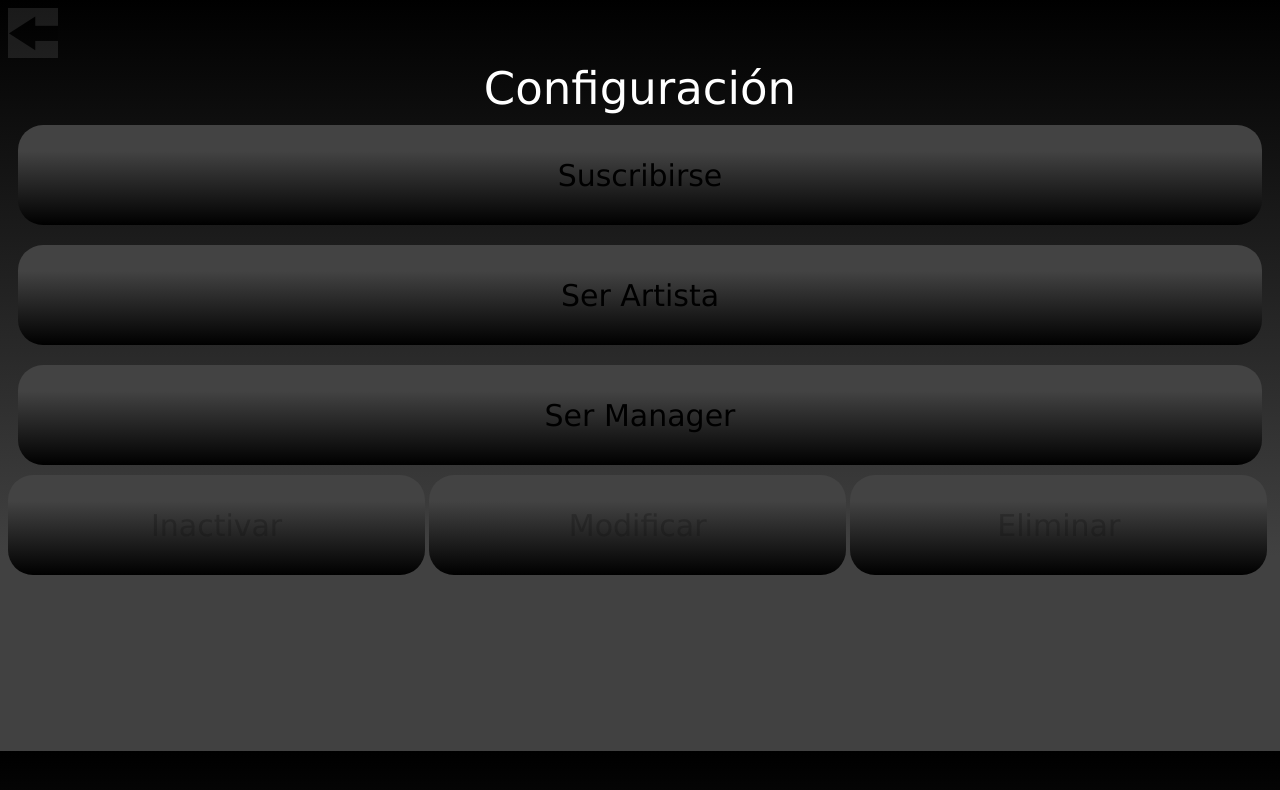
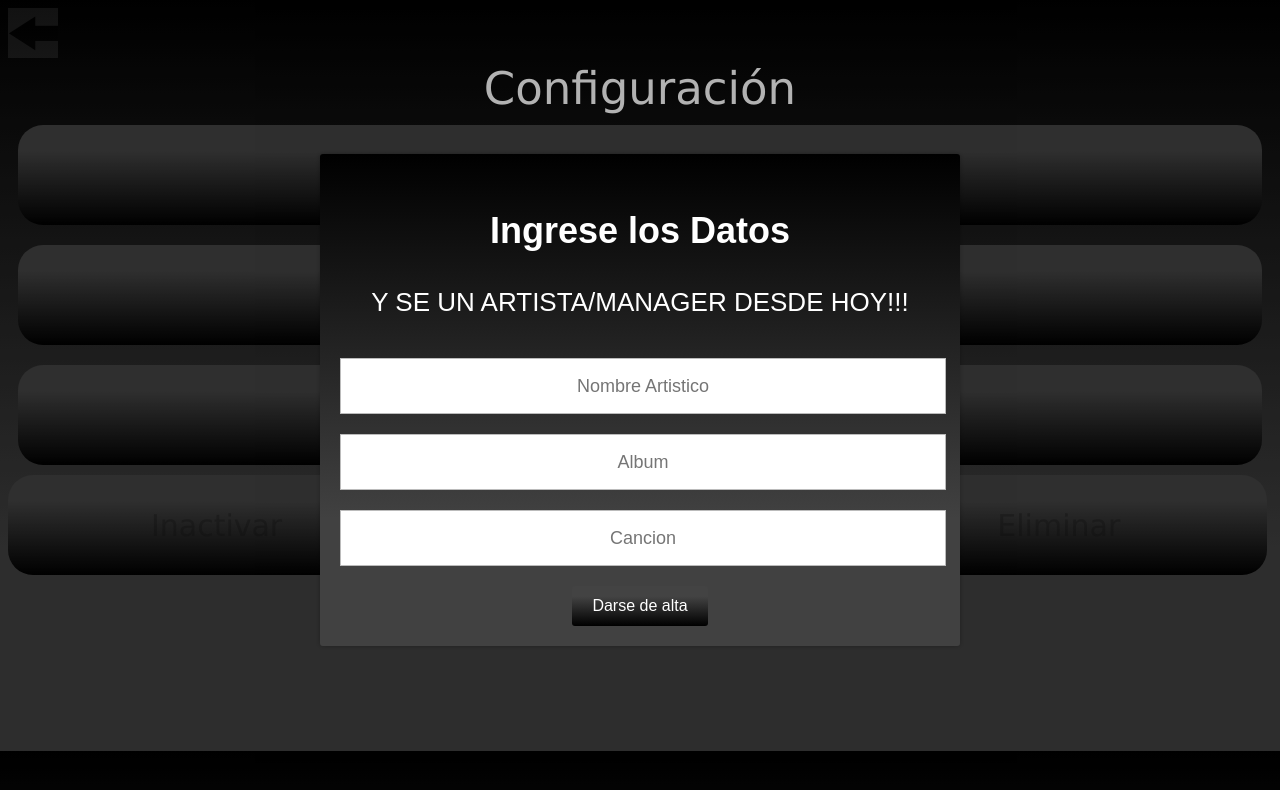
Before and after one commit to Mar19845/ProyectoBasesDeDatos1, a website: page webapp/config.html in a window 1280 px wide. Both pictures are taken after a click on the button "Ser Artista". Drawn offline with Linux system fonts and the light colour scheme.

Commit message:
Actualizacion Config

```diff
--- a/routes/music.js
+++ b/routes/music.js
@@ -2,6 +2,7 @@ var express = require('express');
 var router = express.Router();
 var bcrypt = require('bcrypt');
 var pool = require('../db/db');
+
 //entry point para devolver todas las canciones en la base de datos
 router.get('/getSong', async function (req, res, next) {
     results = await pool.query("select cancion,album,artista,link_ from canciones");
--- /dev/null
+++ b/routes/settings.js
@@ -0,0 +1,6 @@
+var express = require('express');
+var router = express.Router();
+var bcrypt = require('bcrypt');
+var pool = require('../db/db');
+
+import user from "../routes/user";
--- a/webapp/config.css
+++ b/webapp/config.css
@@ -68,3 +68,129 @@ body{
     background-color: #000000;
     background-image: linear-gradient(#000000 0%, #7f8c8d 74%);
 }
+
+.overlay {
+	background: rgba(0,0,0,.3);
+	position: fixed;
+	top: 0;
+	bottom: 0;
+	left: 0;
+	right: 0;
+	align-items: center;
+	justify-content: center;
+	display: flex;
+	visibility: hidden;
+}
+
+.overlay.active {
+	visibility: visible;
+}
+
+.popup {
+	background-image: linear-gradient(#000000 0%, #414141 74%);
+	box-shadow: 0px 0px 5px 0px rgba(0,0,0,0.3);
+	border-radius: 3px;
+	font-family: 'Montserrat', sans-serif;
+	padding: 20px;
+	text-align: center;
+	width: 600px;
+
+	transition: .3s ease all;
+	transform: scale(0.7);
+	opacity: 0;
+}
+
+.popup .btn-cerrar-popup {
+	font-size: 16px;
+	line-height: 16px;
+	display: block;
+	text-align: right;
+	transition: .3s ease all;
+	color: #BBBBBB;
+}
+
+.popup .btn-cerrar-popup:hover {
+	color: #000;
+}
+
+.popup h3 {
+	font-size: 36px;
+	font-weight: 600;
+	margin-bottom: 10px;
+	opacity: 0;
+    color: white;
+}
+
+.popup h4 {
+	font-size: 26px;
+	font-weight: 300;
+	margin-bottom: 40px;
+	opacity: 0;
+    color:white;
+}
+
+.popup form .contenedor-inputs {
+	opacity: 0;
+}
+
+.popup form .contenedor-inputs input {
+	width: 100%;
+	margin-bottom: 20px;
+	height: 52px;
+	font-size: 18px;
+	line-height: 52px;
+	text-align: center;
+	border: 1px solid #BBBBBB;
+}
+
+.popup form .btn-submit {
+	padding: 0 20px;
+	height: 40px;
+	line-height: 40px;
+	border: none;
+	color: #fff;
+    background-image: linear-gradient(0deg, #000000 0%, #434343 74%);
+	border-radius: 3px;
+	font-family: 'Montserrat', sans-serif;
+	font-size: 16px;
+	cursor: pointer;
+	transition: .3s ease all;
+}
+
+.popup form .btn-submit:hover {
+	background: rgba(94,125,227, .9);
+}
+
+.popup.active {	transform: scale(1); opacity: 1; }
+.popup.active h3 { animation: entradaTitulo .8s ease .5s forwards; }
+.popup.active h4 { animation: entradaSubtitulo .8s ease .5s forwards; }
+.popup.active .contenedor-inputs { animation: entradaInputs 1s linear 1s forwards; }
+
+@keyframes entradaTitulo {
+	from {
+		opacity: 0;
+		transform: translateY(-25px);
+	}
+
+	to {
+		transform: translateY(0);
+		opacity: 1;
+	}
+}
+
+@keyframes entradaSubtitulo {
+	from {
+		opacity: 0;
+		transform: translateY(25px);
+	}
+
+	to {
+		transform: translateY(0);
+		opacity: 1;
+	}
+}
+
+@keyframes entradaInputs {
+	from { opacity: 0; }
+	to { opacity: 1; }
+}
--- a/webapp/config.html
+++ b/webapp/config.html
@@ -10,15 +10,31 @@
     <body>
         <a href ="repro.html"><img id="img5" src="imagenes/flecha.png" ></a>
         <span id = "config">Configuración</span>
-        <span id = "sub" ><button >Suscribirse</button></span>
-        <span id = "sub" ><button >Ser Artista</button></span>
-        <span id = "sub" ><button >Ser Manager</button></span>
+        <span id = "sub" ><button id="subs">Suscribirse</button></span>
+        <span id = "sub" ><button id = "artista">Ser Artista</button></span>
+        <span id = "sub" ><button id = "manager">Ser Manager</button></span>
 
 
         <span id = "sub1" ><button disabled>Inactivar</button></span>
         <span id = "sub1" ><button disabled>Modificar</button></span>
         <span id = "sub1" ><button disabled>Eliminar</button></span>
 
+        <div class="overlay" id="overlay">
+			<div class="popup" id="popup">
+				<a href="#" id="btn-cerrar-popup" class="btn-cerrar-popup"><i class="fas fa-times"></i></a>
+				<h3>Ingrese los Datos</h3>
+				<h4>Y SE UN ARTISTA/MANAGER DESDE HOY!!!</h4>
+				<form action="">
+					<div class="contenedor-inputs">
+						<input type="text" placeholder="Nombre Artistico">
+                        <input type="text" placeholder="Album">
+                        <input type="text" placeholder="Cancion">
+					</div>
+					<input type="submit" class="btn-submit" value="Darse de alta">
+				</form>
+			</div>
+		</div>
+
     <script src="config.js"></script>
     </body>
 </html>
--- a/webapp/config.js
+++ b/webapp/config.js
@@ -0,0 +1,68 @@
+var btnAbrirPopup = document.getElementById('artista'),
+	overlay = document.getElementById('overlay'),
+	popup = document.getElementById('popup'),
+	btnCerrarPopup = document.getElementById('btn-cerrar-popup')
+    btnAbrirPopup2 = document.getElementById('manager');
+
+btnAbrirPopup.addEventListener('click', function(){
+	overlay.classList.add('active');
+	popup.classList.add('active');
+});
+
+btnCerrarPopup.addEventListener('click', function(e){
+	e.preventDefault();
+	overlay.classList.remove('active');
+	popup.classList.remove('active');
+});
+
+btnAbrirPopup2.addEventListener('click', function(){
+	overlay.classList.add('active');
+	popup.classList.add('active');
+});
+
+const boton = document.getElementById("subs");
+
+async function Subscribe(subscripcion) {
+
+    let result =  await fetch("http://localhost:8080/subscribe", {
+        method: "POST", headers: { "content-type": "application/json" },
+        body: JSON.stringify({
+            "subscripcion": subscripcion
+        })
+
+    })
+    result = await result.json();
+
+    //let user1 = result.result.usuario
+    console.log(result.result)
+
+    if (result.result === true) {
+        alert("SUSCRITO");
+
+    }
+    else if(result.result === false) {
+        alert(result.motivo);
+    }
+}
+
+function subcribirse(){
+    Subscribe(user, subscripcion);
+
+}
+
+
+/*if (adminDb === "false"){
+    const pagina = document.location("../config.html");
+    const boton = pagina.getElementById("sub1");
+    boton.disabled = false;
+}
+else {
+    res.send(JSON.stringify({
+        "result": false,
+        "user": null,
+        "motivo": "Los datos no son iguales"
+
+    }))
+}*/
+
+boton.addEventListener("click", subscribirse);
```
Also changed, not shown: routes/user.js (+29 -1 lines).
